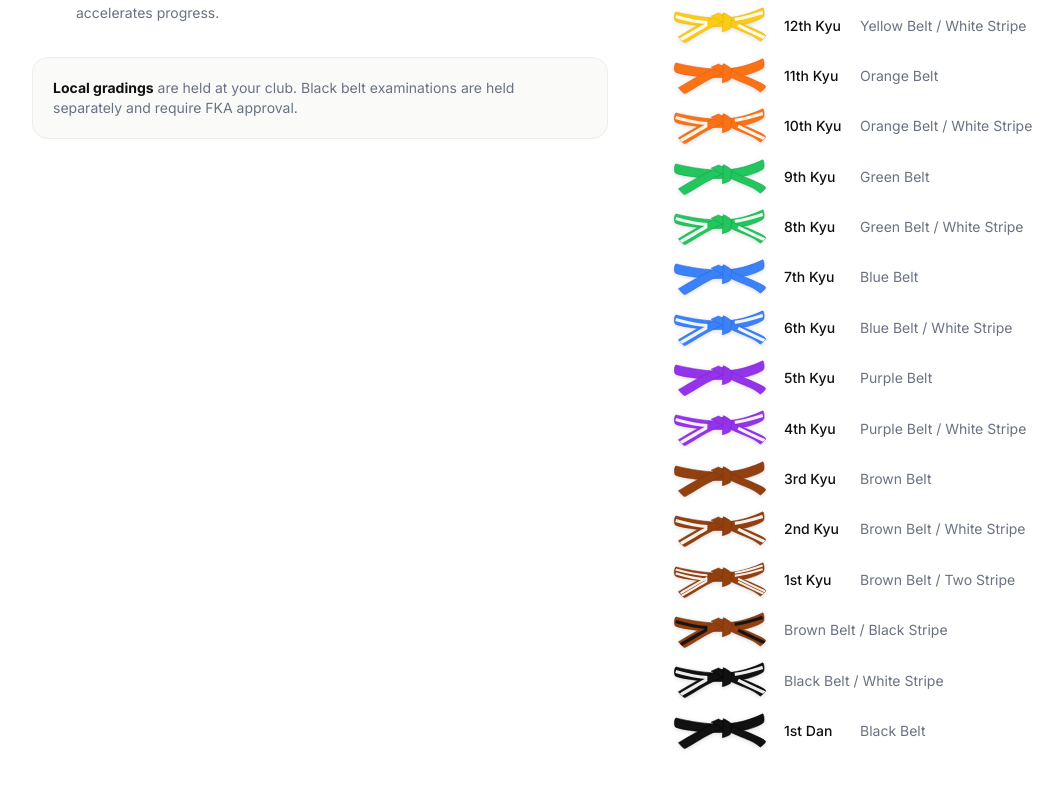
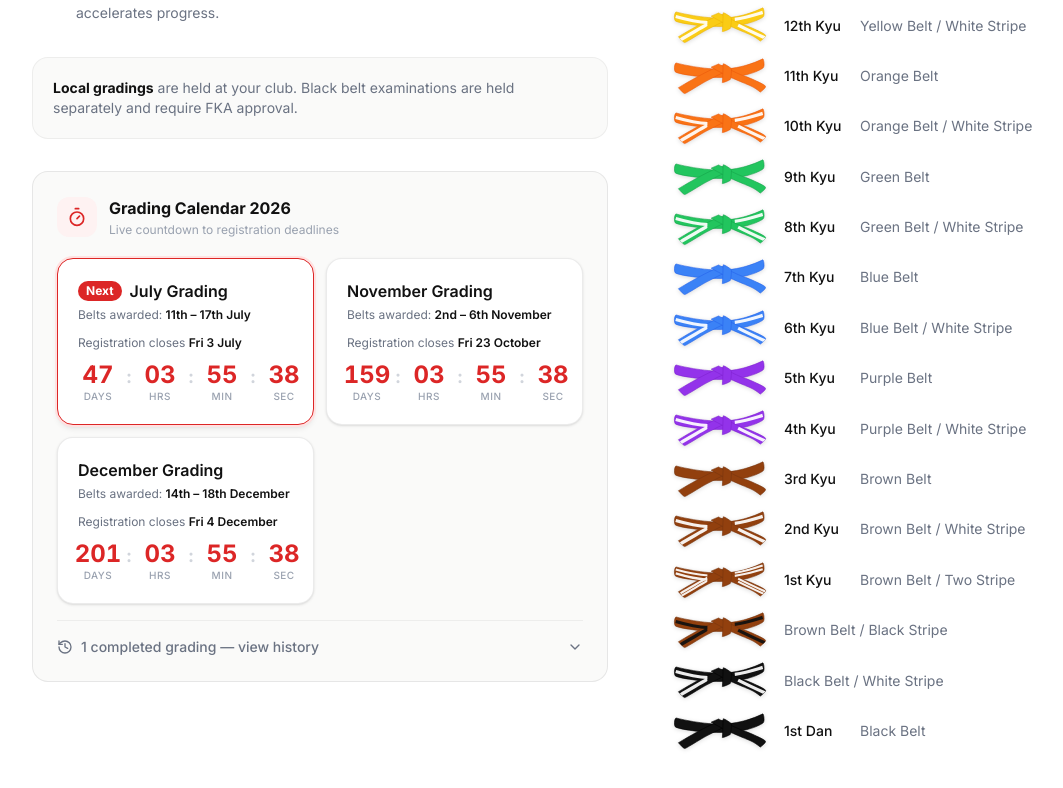
Before and after one commit to anthonieveritt-afk/forza-karate-website, a Next.js app: page /gradings in a window 1280 px wide. Shown: the part 806-1594 px from the top of the page, without its empty margins (0-1063 px from the left). Built offline with nearby package versions, Linux system fonts and the light colour scheme.

Commit message:
Gradings: add live countdown to next grading registration deadline

```diff
--- a/app/gradings/page.tsx
+++ b/app/gradings/page.tsx
@@ -3,6 +3,7 @@ import Link from 'next/link'
 import { Button } from '@/components/ui/Button'
 import { ArrowRight, Lock } from 'lucide-react'
 import BeltIcon from '@/components/ui/BeltIcon'
+import GradingCountdown from '@/components/sections/GradingCountdown'
 
 export const metadata: Metadata = {
   title: 'Gradings',
@@ -61,7 +62,8 @@ export default function GradingsPage() {
       {/* Philosophy */}
       <section className="py-20 px-4 sm:px-6 lg:px-8">
         <div className="max-w-7xl mx-auto grid grid-cols-1 lg:grid-cols-2 gap-16">
-          <div>
+          <div className="space-y-8">
+            <div>
             <h2 className="text-2xl font-bold text-[#111111] mb-6">Grading criteria</h2>
             <div className="space-y-6">
               {criteria.map((item, i) => (
@@ -82,6 +84,8 @@ export default function GradingsPage() {
                 are held separately and require FKA approval.
               </p>
             </div>
+            </div>
+            <GradingCountdown />
           </div>
 
           {/* Belt order */}
--- /dev/null
+++ b/components/sections/GradingCountdown.tsx
@@ -0,0 +1,163 @@
+'use client'
+
+import { useState, useEffect } from 'react'
+import { Timer, ChevronDown, ChevronUp, History } from 'lucide-react'
+import { GRADINGS } from '@/lib/gradings'
+
+function useNow() {
+  const [now, setNow] = useState(() => new Date())
+  useEffect(() => {
+    const id = setInterval(() => setNow(new Date()), 1000)
+    return () => clearInterval(id)
+  }, [])
+  return now
+}
+
+function getCountdown(target: Date, now: Date) {
+  const diff = target.getTime() - now.getTime()
+  if (diff <= 0) return null
+  const total   = Math.floor(diff / 1000)
+  const days    = Math.floor(total / 86400)
+  const hours   = Math.floor((total % 86400) / 3600)
+  const minutes = Math.floor((total % 3600) / 60)
+  const seconds = total % 60
+  return { days, hours, minutes, seconds }
+}
+
+function pad(n: number) { return String(n).padStart(2, '0') }
+
+function formatDate(d: Date) {
+  return d.toLocaleDateString('en-GB', { weekday: 'short', day: 'numeric', month: 'long' })
+}
+
+function CountdownBlock({ value, label }: { value: number; label: string }) {
+  return (
+    <div className="flex flex-col items-center min-w-[2.5rem]">
+      <span className="text-2xl font-bold tabular-nums leading-none text-[#dc2626]">{pad(value)}</span>
+      <span className="text-[10px] text-gray-400 font-medium mt-0.5 uppercase tracking-wider">{label}</span>
+    </div>
+  )
+}
+
+function GradingCard({ grading, isNext, now }: {
+  grading: typeof GRADINGS[number]
+  isNext: boolean
+  now: Date
+}) {
+  const countdown  = getCountdown(grading.registerBy, now)
+  const regClosed  = grading.registerBy < now
+
+  return (
+    <div className={`rounded-2xl border p-5 flex flex-col gap-3 transition-all bg-white ${
+      isNext
+        ? 'border-[#dc2626] ring-2 ring-red-100 shadow-md'
+        : 'border-black/8 shadow-sm'
+    }`}>
+      <div className="flex items-start justify-between gap-2">
+        <div>
+          <div className="flex items-center gap-2 mb-1">
+            {isNext && (
+              <span className="text-xs font-bold px-2 py-0.5 rounded-full bg-[#dc2626] text-white">Next</span>
+            )}
+            <h3 className="font-semibold text-[#111111]">{grading.name}</h3>
+          </div>
+          <p className="text-xs text-gray-500">
+            Belts awarded: <span className="font-semibold text-[#111111]">{grading.awardLabel}</span>
+          </p>
+        </div>
+        {regClosed && (
+          <span className="text-xs font-bold px-2 py-0.5 rounded-full bg-gray-100 text-gray-500 border border-gray-200 shrink-0">
+            Reg. closed
+          </span>
+        )}
+      </div>
+
+      {!regClosed && countdown && (
+        <div>
+          <p className="text-xs text-gray-500 mb-3">
+            Registration closes <span className="font-semibold text-[#111111]">{formatDate(grading.registerBy)}</span>
+          </p>
+          <div className="flex items-center gap-2">
+            <CountdownBlock value={countdown.days}    label="days" />
+            <span className="text-lg font-bold text-gray-300 pb-3">:</span>
+            <CountdownBlock value={countdown.hours}   label="hrs" />
+            <span className="text-lg font-bold text-gray-300 pb-3">:</span>
+            <CountdownBlock value={countdown.minutes} label="min" />
+            <span className="text-lg font-bold text-gray-300 pb-3">:</span>
+            <CountdownBlock value={countdown.seconds} label="sec" />
+          </div>
+        </div>
+      )}
+
+      {regClosed && (
+        <p className="text-xs text-gray-400">Registration closed — belts awarded during grading week.</p>
+      )}
+    </div>
+  )
+}
+
+export default function GradingCountdown() {
+  const now      = useNow()
+  const [showHistory, setShowHistory] = useState(false)
+
+  const upcoming = GRADINGS.filter(g => g.registerBy > now)
+  const past     = GRADINGS.filter(g => g.registerBy <= now)
+  const nextIdx  = 0 // first upcoming is always next
+
+  return (
+    <div className="bg-[#fafaf9] rounded-2xl border border-black/8 p-6">
+      <div className="flex items-center gap-3 mb-5">
+        <div className="w-10 h-10 rounded-xl bg-red-50 flex items-center justify-center">
+          <Timer className="w-5 h-5 text-[#dc2626]" />
+        </div>
+        <div>
+          <h3 className="font-bold text-[#111111]">Grading Calendar 2026</h3>
+          <p className="text-xs text-gray-400 mt-0.5">Live countdown to registration deadlines</p>
+        </div>
+      </div>
+
+      {upcoming.length > 0 ? (
+        <div className={`grid grid-cols-1 gap-3 ${
+          upcoming.length >= 2 ? 'sm:grid-cols-2' : ''
+        }`}>
+          {upcoming.map((g, i) => (
+            <GradingCard key={g.name} grading={g} isNext={i === nextIdx} now={now} />
+          ))}
+        </div>
+      ) : (
+        <div className="text-center py-8 text-gray-400">
+          <Timer className="w-8 h-8 mx-auto mb-2 opacity-30" />
+          <p className="text-sm">No upcoming gradings scheduled</p>
+        </div>
+      )}
+
+      {past.length > 0 && (
+        <div className="mt-4 pt-4 border-t border-black/5">
+          <button
+            onClick={() => setShowHistory(v => !v)}
+            className="flex items-center gap-2 text-sm text-gray-500 hover:text-[#111111] transition-colors w-full text-left"
+          >
+            <History className="w-4 h-4 shrink-0" />
+            <span className="font-medium">{past.length} completed grading{past.length !== 1 ? 's' : ''} — view history</span>
+            {showHistory
+              ? <ChevronUp className="w-4 h-4 ml-auto shrink-0" />
+              : <ChevronDown className="w-4 h-4 ml-auto shrink-0" />}
+          </button>
+          {showHistory && (
+            <div className="mt-3 space-y-2">
+              {past.map(g => (
+                <div key={g.name} className="flex items-center justify-between py-2 border-b border-black/5 last:border-0">
+                  <div>
+                    <p className="text-sm font-semibold text-[#111111]">{g.name}</p>
+                    <p className="text-xs text-gray-400">{g.awardLabel}</p>
+                  </div>
+                  <span className="text-xs px-2 py-0.5 rounded-full bg-gray-100 text-gray-500">Completed</span>
+                </div>
+              ))}
+            </div>
+          )}
+        </div>
+      )}
+    </div>
+  )
+}
--- /dev/null
+++ b/lib/gradings.ts
@@ -0,0 +1,28 @@
+export const GRADINGS = [
+  {
+    name: 'April Grading',
+    registerBy: new Date('2026-03-27T23:59:59'),
+    awardLabel: '13th – 18th April',
+    registerDeadlineLabel: 'Friday 27th March 2026',
+  },
+  {
+    name: 'July Grading',
+    registerBy: new Date('2026-07-03T23:59:59'),
+    awardLabel: '11th – 17th July',
+    registerDeadlineLabel: 'Friday 3rd July 2026',
+  },
+  {
+    name: 'November Grading',
+    registerBy: new Date('2026-10-23T23:59:59'),
+    awardLabel: '2nd – 6th November',
+    registerDeadlineLabel: 'Friday 23rd October 2026',
+  },
+  {
+    name: 'December Grading',
+    registerBy: new Date('2026-12-04T23:59:59'),
+    awardLabel: '14th – 18th December',
+    registerDeadlineLabel: 'Thursday 4th December 2026',
+  },
+] as const
+
+export type GradingEntry = typeof GRADINGS[number]
```
